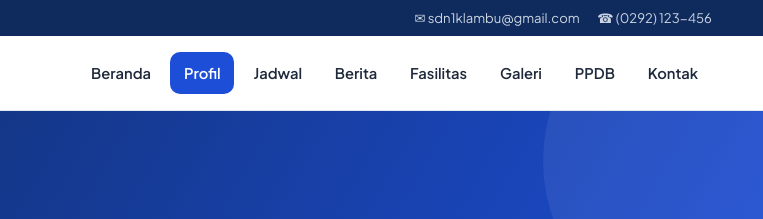
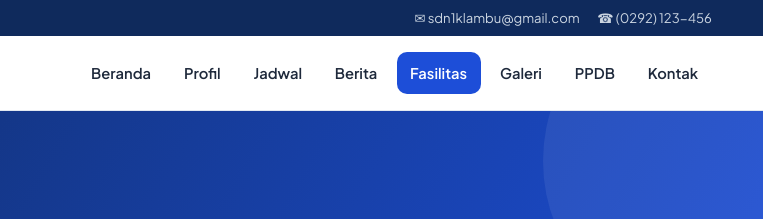
Before and after one commit to muhammadzaidun32-hub/sdn1klambu, a plain HTML site: page fasilitas.html in a window 1280 px wide. Shown: the top 219 px of the page, 517-1280 px from the left. Drawn offline with Linux system fonts and the light colour scheme; no server answers.

Commit message:
Fix: menu Fasilitas salah tandai aktif + guard menu-aktif otomatis di JS

```diff
--- a/fasilitas.html
+++ b/fasilitas.html
@@ -34,10 +34,10 @@
     </a>
     <nav class="menu">
       <a href="index.html">Beranda</a>
-      <a href="profil.html" class="active">Profil</a>
+      <a href="profil.html">Profil</a>
       <a href="jadwal.html">Jadwal</a>
       <a href="berita.html">Berita</a>
-      <a href="fasilitas.html">Fasilitas</a>
+      <a href="fasilitas.html" class="active">Fasilitas</a>
       <a href="galeri.html">Galeri</a>
       <a href="ppdb.html">PPDB</a>
       <a href="kontak.html">Kontak</a>
--- a/js/main.js
+++ b/js/main.js
@@ -26,6 +26,15 @@ function initSdnMain() {
     }));
     if (backdrop) backdrop.addEventListener('click', () => setMenu(false));
   }
+
+  /* ----- Menu aktif otomatis (koreksi bila HTML salah tandai) ----- */
+  const halaman = location.pathname.split('/').pop() || 'index.html';
+  document.querySelectorAll('nav.menu a').forEach(a => {
+    const target = a.getAttribute('href');
+    if (target === halaman) { a.classList.add('active'); }
+    else if (a.classList.contains('active')) { a.classList.remove('active'); }
+  });
+
 
 
   /* ----- Hero slider (5 gambar, autoplay + panah + dots) ----- */
```
